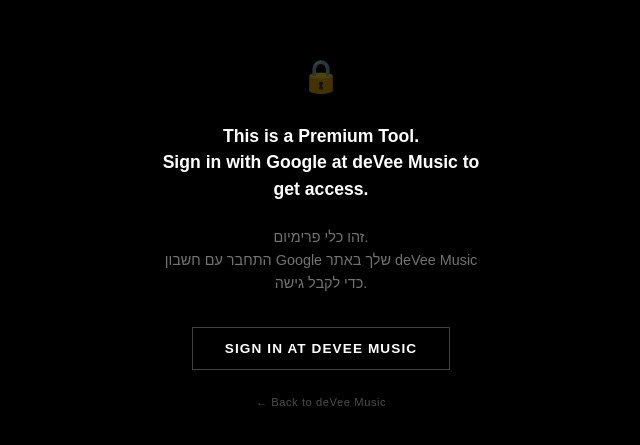
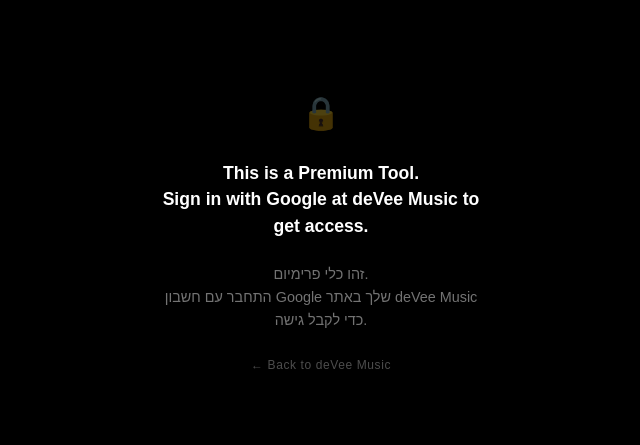
Before and after one commit to deVee-Prod/reels-motion, a Next.js app: page / in a window 1280 px wide. Shown: the part 169-614 px from the top of the page, without its empty margins (319-959 px from the left). Built offline with nearby package versions, Linux system fonts and the light colour scheme.

Commit message:
Remove sign in button, keep only back link

```diff
--- a/app/client-wrapper.tsx
+++ b/app/client-wrapper.tsx
@@ -37,10 +37,7 @@
         <p style={{ color: 'rgba(255,255,255,0.45)', fontSize: '0.9rem', fontFamily: 'sans-serif', lineHeight: 1.6, maxWidth: 320 }}>
           זהו כלי פרימיום.<br />התחבר עם חשבון Google שלך באתר deVee Music כדי לקבל גישה.
         </p>
-        <a href="https://devee-music.com" style={{ marginTop: '0.5rem', padding: '0.65rem 2rem', border: '1px solid rgba(255,255,255,0.25)', color: '#fff', fontSize: '0.85rem', fontFamily: 'sans-serif', fontWeight: 600, textDecoration: 'none', letterSpacing: '0.08em', textTransform: 'uppercase' }}>
-          Sign in at deVee Music
-        </a>
-        <a href="https://devee-music.com" style={{ color: 'rgba(255,255,255,0.3)', fontSize: '0.7rem', fontFamily: 'sans-serif', textDecoration: 'none', letterSpacing: '0.05em' }}>
+        <a href="https://devee-music.com" style={{ color: 'rgba(255,255,255,0.3)', fontSize: '0.75rem', fontFamily: 'sans-serif', textDecoration: 'none', letterSpacing: '0.05em' }}>
           ← Back to deVee Music
         </a>
       </div>
```
